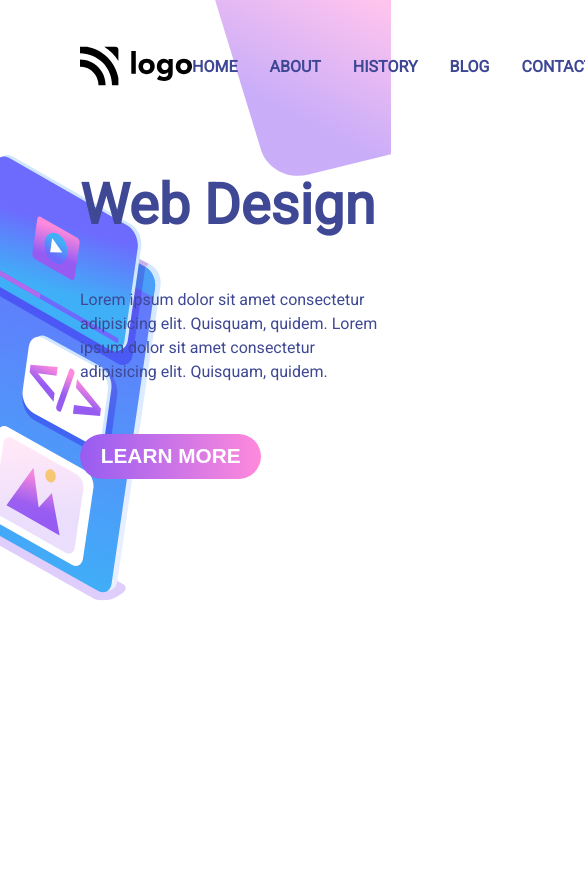
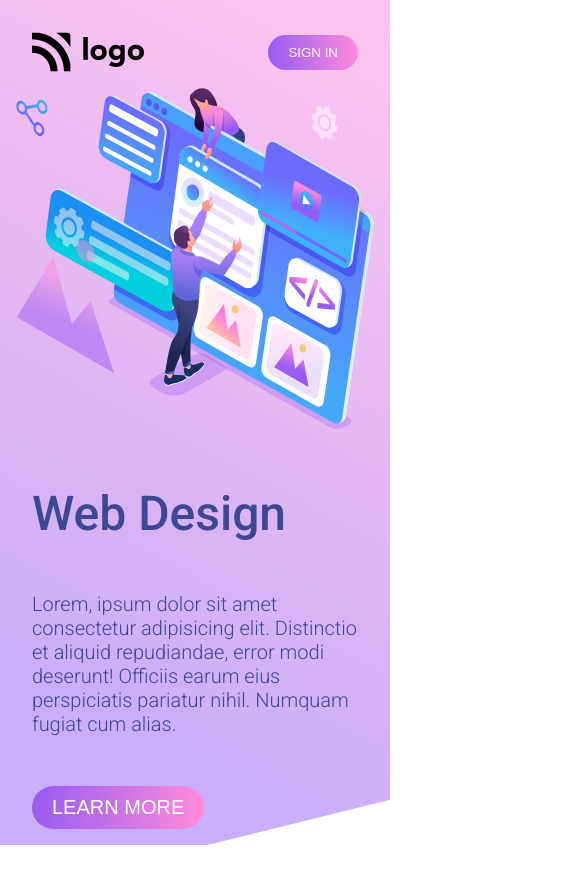
Before and after one commit to KavyaMVG/Web-design-homepage, a plain HTML site: page index.html in a window 390 px wide. Shown: the top 884 px of the page, 585 px wide, since content can reach past the window. After the commit the page ends 845 px from the top, so only its background shows below. Drawn offline with Linux system fonts and the light colour scheme.

Commit message:
Responsive design

```diff
--- a/css/style.css
+++ b/css/style.css
@@ -1,102 +1,115 @@
 *,
-*::after,
-*::before {
+*::before,
+*::after {
   margin: 0;
   padding: 0;
+  outline: 0;
   box-sizing: border-box;
 }
 
 body {
+  background-image: url(../assets/backcover.svg);
+  background-repeat: no-repeat;
+  background-position: top 0px right 0px;
+  height: 100vh;
+  padding: 1rem;
+  margin: 0 auto;
   font-family: "Roboto", sans-serif;
-  background: url("../images/backcover.svg");
-  background-position: top 0 right 0;
-  background-repeat: no-repeat;
-  background-size: 45%;
 }
 
 nav {
   display: flex;
   justify-content: space-between;
   align-items: center;
-  padding: 40px 80px;
+  padding: 1rem;
 }
 
-nav [alt="logo"] {
+.nav-list {
+  display: flex;
+  align-items: center;
+  justify-content: space-around;
+  gap: 20px;
+}
+.nav-item {
+  font-size: 15px;
+  padding: 10px 20px;
+  font-weight: 600;
+  color: #3e4794;
+}
+.logo {
   height: 40px;
 }
-
-.nav-items {
-  display: flex;
-  gap: 2em;
+.btn{
+  background-image: linear-gradient(90deg, #965cf2, #ff8adc);
+  border: none;
+  cursor: pointer;
+  color: white;
 }
-
-.nav-item {
-  color: #3e4794;
-  font-size: 1em;
-  font-weight: 600;
-}
-
-.signin-btn {
-  font-weight: 600;
-  font-size: 1em;
-  background: linear-gradient(90deg, #965cf2 0%, #ff8adc 100%);
-  padding: 8px 16px;
-  border: none;
-  color: white;
-  margin-right: 100px;
+.sign-in-btn {
+  padding: 15px 30px;
   border-radius: 25px;
 }
 
-.intro-section {
-  height: 100vh;
+.hero-section {
   display: flex;
 }
 
-.left-section {
-  margin: 40px 0 40px 80px;
-  max-width: 400px;
+.hero-content {
+  display: flex;
+  flex-direction: column;
+  align-items: flex-start;
+  gap: 50px;
+  margin-top: 10%;
+  padding: 1rem;
 }
 
-.left-section h1 {
-  color: #3f4894;
-  font-size: 3.5em;
-  font-weight: 900;
+.btn-cta{
+  padding: 20px 35px;
+  border-radius: 30px;
+  border: none;
+  font-weight: 500;
+  font-size: 20px;
 }
 
-.left-section h4 {
+.hero-content h1 {
+  font-size: 3rem;
+  font-weight: 500;
+  color: #3e4794;
+}
+.hero-content h4 {
+  font-size: 20px;
+  font-weight: 300;
   color: #3f4894;
-  line-height: 1.5em;
-  font-weight: 200;
-  margin-top: 50px;
 }
 
-.learn-more-btn {
-  display: block;
-  font-weight: 600;
-  font-size: 1.3em;
-  background: linear-gradient(90deg, #965cf2 0%, #ff8adc 100%);
-  padding: 0.5em 1em;
-  border: none;
-  color: white;
-  margin: 50px 0;
-  border-radius: 25px;
-}
-
-.imgs-div {
-  position: absolute;
-  top: -70px;
-  right: 80px;
-  transform: scale(0.65);
-  z-index: -1;
-}
-
-.vector-img {
-  position: absolute;
-  top: 600px;
+.hero-img-wrapper{
+  position: relative;
 }
 
 .vector-dot {
   position: absolute;
-  top: 600px;
-  left: 80px;
+  bottom: 170px;
+  left: 60px;
 }
+.vector-img {
+  position: absolute;
+  bottom: 60px;
+  left: 0;
+}
+@media only screen and (max-width: 768px) {
+  .sign-in-btn,
+  .btn-cta{
+    padding: 10px 20px;
+  }
+
+  .hero-section {
+    flex-direction: column-reverse;
+  }
+
+  .hero-img-wrapper > :nth-child(3) {
+    width: 100%;
+  }
+  .nav-list {
+    display: none;
+  }
+}
--- a/index.html
+++ b/index.html
@@ -4,49 +4,48 @@
     <meta charset="UTF-8" />
     <meta http-equiv="X-UA-Compatible" content="IE=edge" />
     <meta name="viewport" content="width=device-width, initial-scale=1.0" />
-    <link rel="stylesheet" href="css/index.css" />
+    <link rel="stylesheet" href="css/style.css" />
     <link rel="preconnect" href="https://fonts.googleapis.com" />
     <link rel="preconnect" href="https://fonts.gstatic.com" crossorigin />
     <link
-      href="https://fonts.googleapis.com/css2?family=Roboto&display=swap"
+      href="https://fonts.googleapis.com/css2?family=Roboto:wght@300;400;500;700&display=swap"
       rel="stylesheet"
     />
-    <link rel="stylesheet" href="./css/style.css" />
     <title>Design Landing Page</title>
   </head>
   <body>
-    <div class="main-div">
+    <main>
       <nav>
-        <img src="./images/logo.svg" alt="logo" />
-        <div class="nav-items">
-          <h5 class="nav-item">HOME</h5>
-          <h5 class="nav-item">ABOUT</h5>
-          <h5 class="nav-item">HISTORY</h5>
-          <h5 class="nav-item">BLOG</h5>
-          <h5 class="nav-item">CONTACT</h5>
-        </div>
-        <button class="signin-btn">SIGN IN</button>
+        <img src="./assets/logo.svg" class="logo" alt="logo" />
+        <ul class="nav-list">
+          <a class="nav-item">HOME</a>
+          <a class="nav-item">ABOUT</a>
+          <a class="nav-item">HISTORY</a>
+          <a class="nav-item">BLOG</a>
+          <a class="nav-item">CONTACT</a>
+        </ul>
+        <button class="btn sign-in-btn">SIGN IN</button>
       </nav>
-      <div class="intro-section">
-        <div class="left-section">
+      <div class="hero-section">
+        <div class="hero-content">
           <h1>Web Design</h1>
           <h4>
-            Lorem ipsum dolor sit amet consectetur adipisicing elit. Quisquam,
-            quidem. Lorem ipsum dolor sit amet consectetur adipisicing elit.
-            Quisquam, quidem.
+            Lorem, ipsum dolor sit amet consectetur adipisicing elit. Distinctio
+            et aliquid repudiandae, error modi deserunt! Officiis earum eius
+            perspiciatis pariatur nihil. Numquam fugiat cum alias.
           </h4>
-          <button class="learn-more-btn">LEARN MORE</button>
+          <button class="btn btn-cta">LEARN MORE</button>
         </div>
-        <div class="imgs-div">
-          <img src="./images/vector.svg" alt="vector-img" class="vector-img" />
+        <div class="hero-img-wrapper">
+          <img src="./assets/vector.svg" alt="vector-img" class="vector-img" />
           <img
-            src="./images/vector-dot.svg"
+            src="./assets/vector-dot.svg"
             alt="vector-dot"
             class="vector-dot"
           />
-          <img src="./images/intro-img.svg" alt="intro-img" />
+          <img src="./assets/intro-img.svg" alt="intro-img" />
         </div>
       </div>
-    </div>
+    </main>
   </body>
 </html>
```
Also changed, not shown: assets/backcover.svg (added), assets/intro-img.svg (added), assets/logo.svg (added), assets/vector-dot.svg (added), assets/vector.svg (added), assets/web-design-page.png (added).
